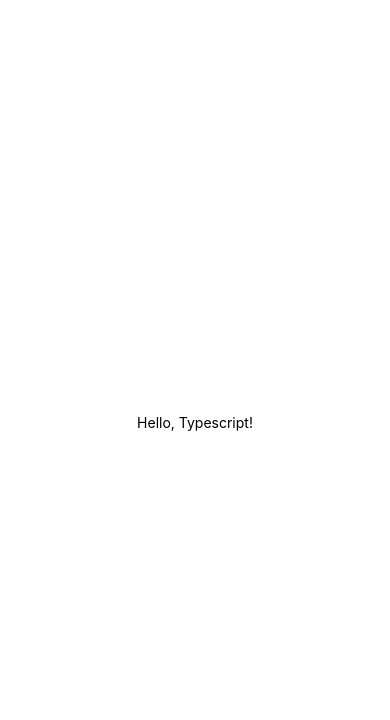
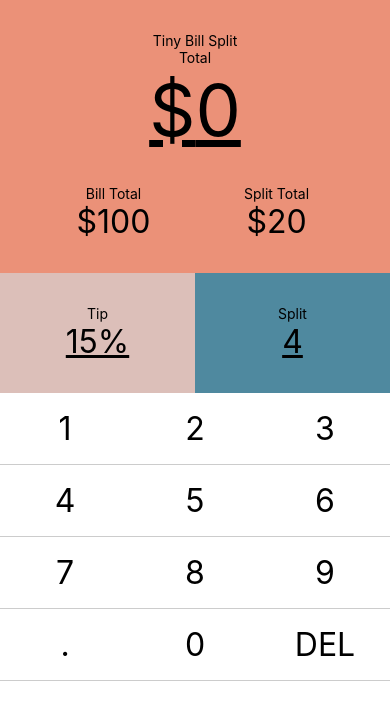
Before and after one commit to sunkibaek/tiny-bill-split, a React Native app: screen / in a window 390 px wide. Shown: the top 720 px of the page. Built offline with nearby package versions, Linux system fonts and the light colour scheme.

Commit message:
Add home screen

```diff
--- a/App.tsx
+++ b/App.tsx
@@ -1,11 +1,14 @@
 import { StatusBar } from "expo-status-bar";
-import { StyleSheet, Text, View } from "react-native";
+import { StyleSheet, View } from "react-native";
+
+import Home from "./src/screens/Home";
 
 export default function App() {
   return (
     <View style={styles.container}>
-      <Text>Hello, Typescript!</Text>
       <StatusBar style="auto" />
+
+      <Home />
     </View>
   );
 }
@@ -13,8 +16,5 @@ export default function App() {
 const styles = StyleSheet.create({
   container: {
     flex: 1,
-    backgroundColor: "#fff",
-    alignItems: "center",
-    justifyContent: "center",
   },
 });
--- /dev/null
+++ b/src/screens/Home/InputSection.tsx
@@ -0,0 +1,51 @@
+import { Text, View } from "react-native";
+
+const InputSection = () => {
+  return (
+    <View style={{ flexDirection: "row" }}>
+      <View
+        style={{
+          flex: 1,
+          alignItems: "center",
+          backgroundColor: "#dcbfb9",
+          padding: 32,
+        }}
+      >
+        <Text>Tip</Text>
+
+        <Text
+          style={{
+            fontSize: 32,
+            textDecorationStyle: "solid",
+            textDecorationLine: "underline",
+          }}
+        >
+          15%
+        </Text>
+      </View>
+
+      <View
+        style={{
+          flex: 1,
+          alignItems: "center",
+          backgroundColor: "#4f899f",
+          padding: 32,
+        }}
+      >
+        <Text>Split</Text>
+
+        <Text
+          style={{
+            fontSize: 32,
+            textDecorationStyle: "solid",
+            textDecorationLine: "underline",
+          }}
+        >
+          4
+        </Text>
+      </View>
+    </View>
+  );
+};
+
+export default InputSection;
--- /dev/null
+++ b/src/screens/Home/NumberPadSection.tsx
@@ -0,0 +1,55 @@
+import { Pressable, StyleSheet, Text, View } from "react-native";
+
+interface IProps {
+  onNumPress: (num: NumType) => void;
+}
+
+const styles = StyleSheet.create({
+  row: {
+    flexDirection: "row",
+    minHeight: 72,
+    borderBottomWidth: 1,
+    borderBottomColor: "#ccc",
+  },
+  numContainer: {
+    alignItems: "center",
+    justifyContent: "center",
+    flex: 1,
+  },
+  numText: {
+    fontSize: 32,
+  },
+});
+
+const NUMS: NumType[][] = [
+  [1, 2, 3],
+  [4, 5, 6],
+  [7, 8, 9],
+  [".", 0, "DEL"],
+];
+
+const NumberPadSection = ({ onNumPress }: IProps) => {
+  const handleNumPress = (num: NumType) => () => {
+    onNumPress(num);
+  };
+
+  return (
+    <View>
+      {NUMS.map((row, index) => (
+        <View key={index} style={styles.row}>
+          {row.map((num) => (
+            <Pressable
+              key={num}
+              style={styles.numContainer}
+              onPress={handleNumPress(num)}
+            >
+              <Text style={styles.numText}>{num}</Text>
+            </Pressable>
+          ))}
+        </View>
+      ))}
+    </View>
+  );
+};
+
+export default NumberPadSection;
--- /dev/null
+++ b/src/screens/Home/ResultSection.tsx
@@ -0,0 +1,52 @@
+import { SafeAreaView, Text, View, StyleSheet } from "react-native";
+
+interface IProps {
+  total: string;
+}
+
+const styles = StyleSheet.create({
+  container: {
+    backgroundColor: "#eb9178",
+    padding: 32,
+  },
+});
+
+const ResultSection = ({ total }: IProps) => {
+  return (
+    <SafeAreaView>
+      <View style={styles.container}>
+        <View style={{ alignItems: "center", paddingBottom: 32 }}>
+          <Text>Tiny Bill Split</Text>
+
+          <Text>Total</Text>
+
+          <Text
+            style={{
+              fontSize: 72,
+              textDecorationStyle: "solid",
+              textDecorationLine: "underline",
+            }}
+          >
+            ${total}
+          </Text>
+        </View>
+
+        <View style={{ flexDirection: "row" }}>
+          <View style={{ flex: 1, alignItems: "center" }}>
+            <Text>Bill Total</Text>
+
+            <Text style={{ fontSize: 32 }}>$100</Text>
+          </View>
+
+          <View style={{ flex: 1, alignItems: "center" }}>
+            <Text>Split Total</Text>
+
+            <Text style={{ fontSize: 32 }}>$20</Text>
+          </View>
+        </View>
+      </View>
+    </SafeAreaView>
+  );
+};
+
+export default ResultSection;
--- /dev/null
+++ b/src/screens/Home/index.tsx
@@ -0,0 +1,82 @@
+import { useState } from "react";
+import { View } from "react-native";
+
+import InputSection from "./InputSection";
+import NumberPadSection from "./NumberPadSection";
+import ResultSection from "./ResultSection";
+
+type Mode = "NORMAL" | "DECIMAL";
+
+const Home = () => {
+  const [dollars, setDollars] = useState(0);
+  const [cents, setCents] = useState(0);
+  const [mode, setMode] = useState<Mode>("NORMAL");
+
+  const handleNumPress = (num: NumType) => {
+    if (num === ".") {
+      setMode("DECIMAL");
+      return;
+    }
+
+    if (num === "DEL") {
+      if (cents > 0) {
+        setCents((prev) => Math.floor(prev / 10));
+        return;
+      }
+
+      if (mode === "DECIMAL") {
+        setMode("NORMAL");
+        return;
+      }
+
+      setDollars((prev) => Math.floor(prev / 10));
+      return;
+    }
+
+    if (typeof num !== "number") {
+      throw new Error("Unsupported input entered.");
+    }
+
+    if (String(cents).length === 2) {
+      return;
+    }
+
+    if (String(dollars).length === 6) {
+      return;
+    }
+
+    if (mode === "DECIMAL") {
+      setCents((prev) => prev * 10 + num);
+      return;
+    }
+
+    if (mode === "NORMAL") {
+      setDollars((prev) => prev * 10 + num);
+      return;
+    }
+  };
+
+  const formattedTotal = () => {
+    let result = String(dollars);
+
+    if (cents > 0) {
+      result += `.${String(cents)}`;
+    } else if (mode === "DECIMAL") {
+      result += ".";
+    }
+
+    return result;
+  };
+
+  return (
+    <View>
+      <ResultSection total={formattedTotal()} />
+
+      <InputSection />
+
+      <NumberPadSection onNumPress={handleNumPress} />
+    </View>
+  );
+};
+
+export default Home;
--- /dev/null
+++ b/typings/index.ts
@@ -0,0 +1 @@
+type NumType = number | "." | "DEL";
```
